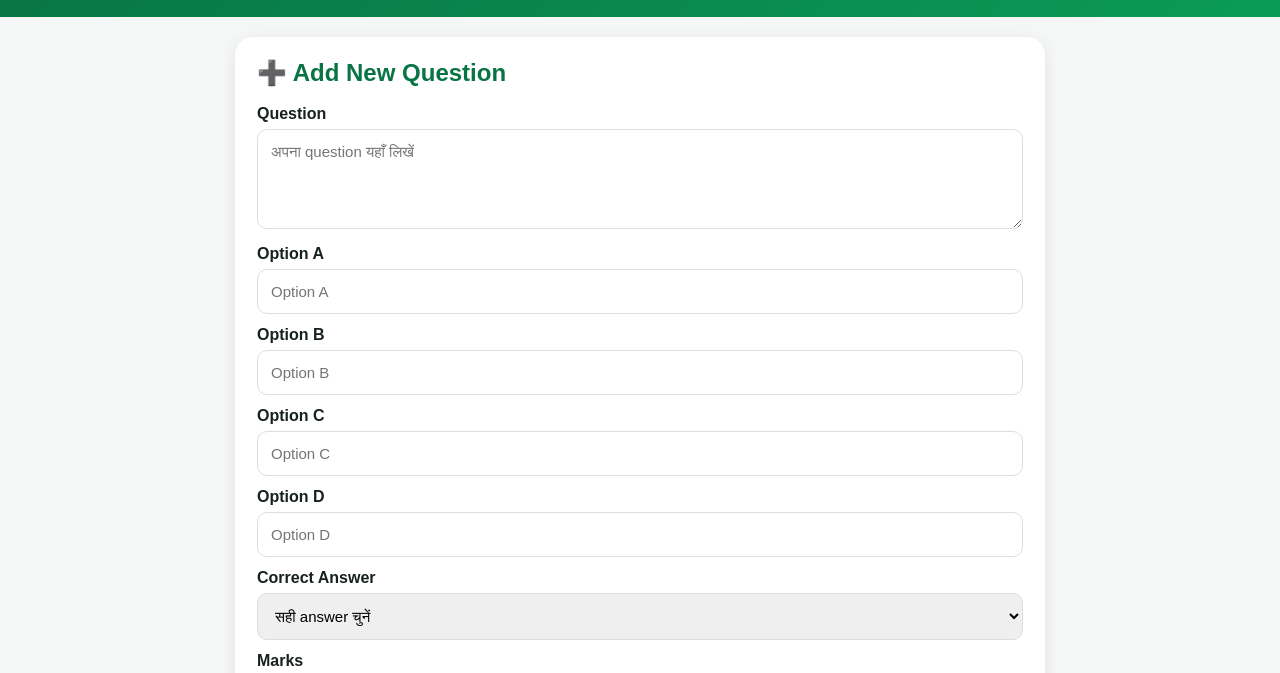
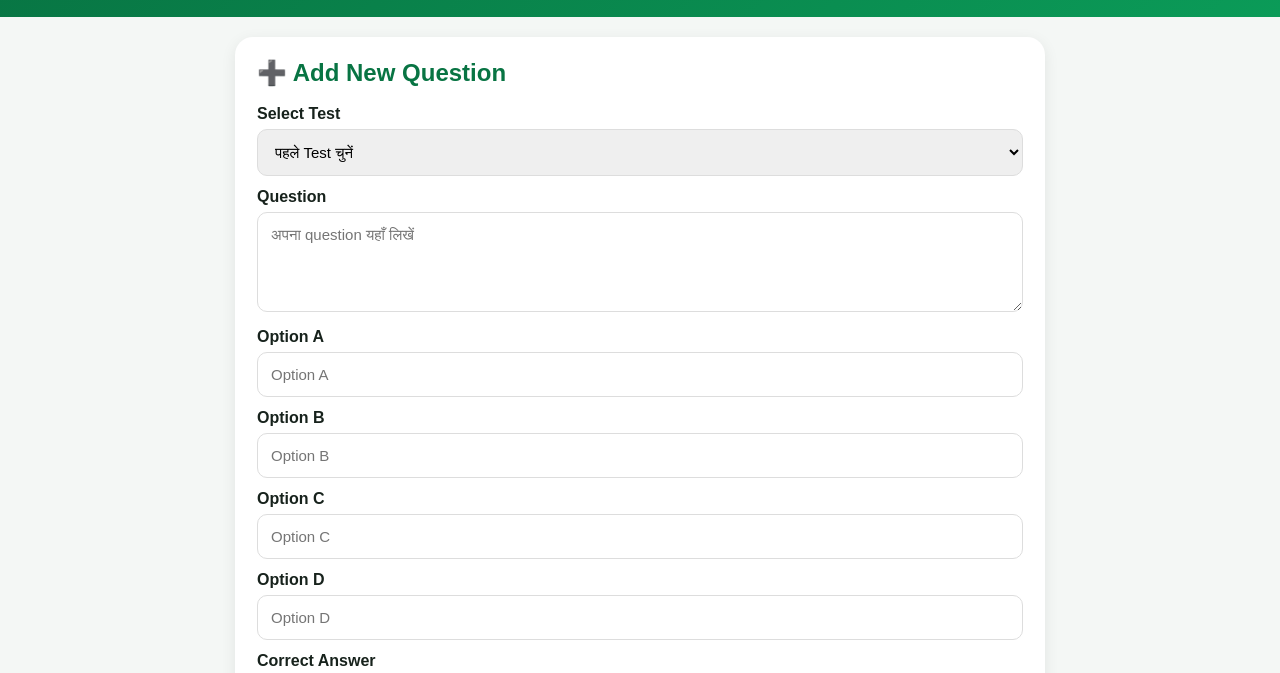
Before and after one commit to sujitba20192022-blip/HO-JAGAR-COMPETITIVE-, a plain HTML site: page admin-questions.html in a window 1280 px wide. Shown: the part 78-751 px from the top of the page. Drawn offline with Linux system fonts and the light colour scheme.

Commit message:
Added test selection to question management
Added test selection dropdown to admin question management so questions can be assigned to specific tests.

```diff
--- a/admin-questions.html
+++ b/admin-questions.html
@@ -103,7 +103,10 @@
 <section class="box">
 
   <h2 id="title">➕ Add New Question</h2>
-
+<label>Select Test</label>
+<select id="testId">
+  <option value="">पहले Test चुनें</option>
+</select>
   <label>Question</label>
   <textarea id="question"
     placeholder="अपना question यहाँ लिखें"></textarea>
@@ -152,7 +155,29 @@
 <script>
 
 let editIndex = -1;
+function loadTests() {
 
+  const tests =
+    JSON.parse(localStorage.getItem("hoJagarTests")) || [];
+
+  const select =
+    document.getElementById("testId");
+
+  select.innerHTML =
+    '<option value="">पहले Test चुनें</option>';
+
+  tests.forEach(test => {
+
+    const option =
+      document.createElement("option");
+
+    option.value = test.id;
+    option.textContent = test.name;
+
+    select.appendChild(option);
+
+  });
+  }
 function saveQuestion() {
 
   const question = document.getElementById("question").value.trim();
@@ -229,7 +254,7 @@ function saveQuestion() {
 }
 
 function loadEditQuestion() {
-
+loadTests();
   const editData =
     JSON.parse(localStorage.getItem("editQuestion"));
 
```
